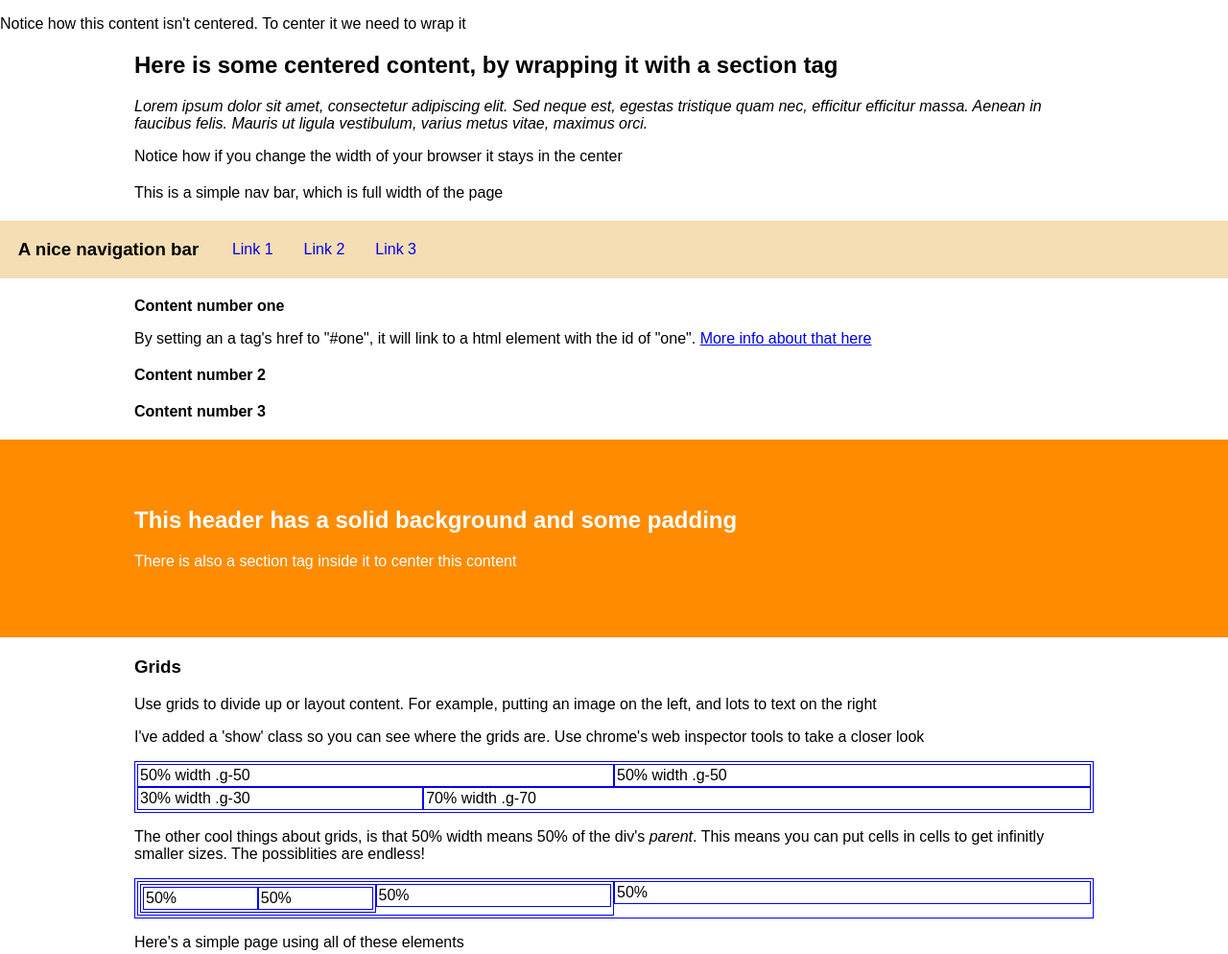
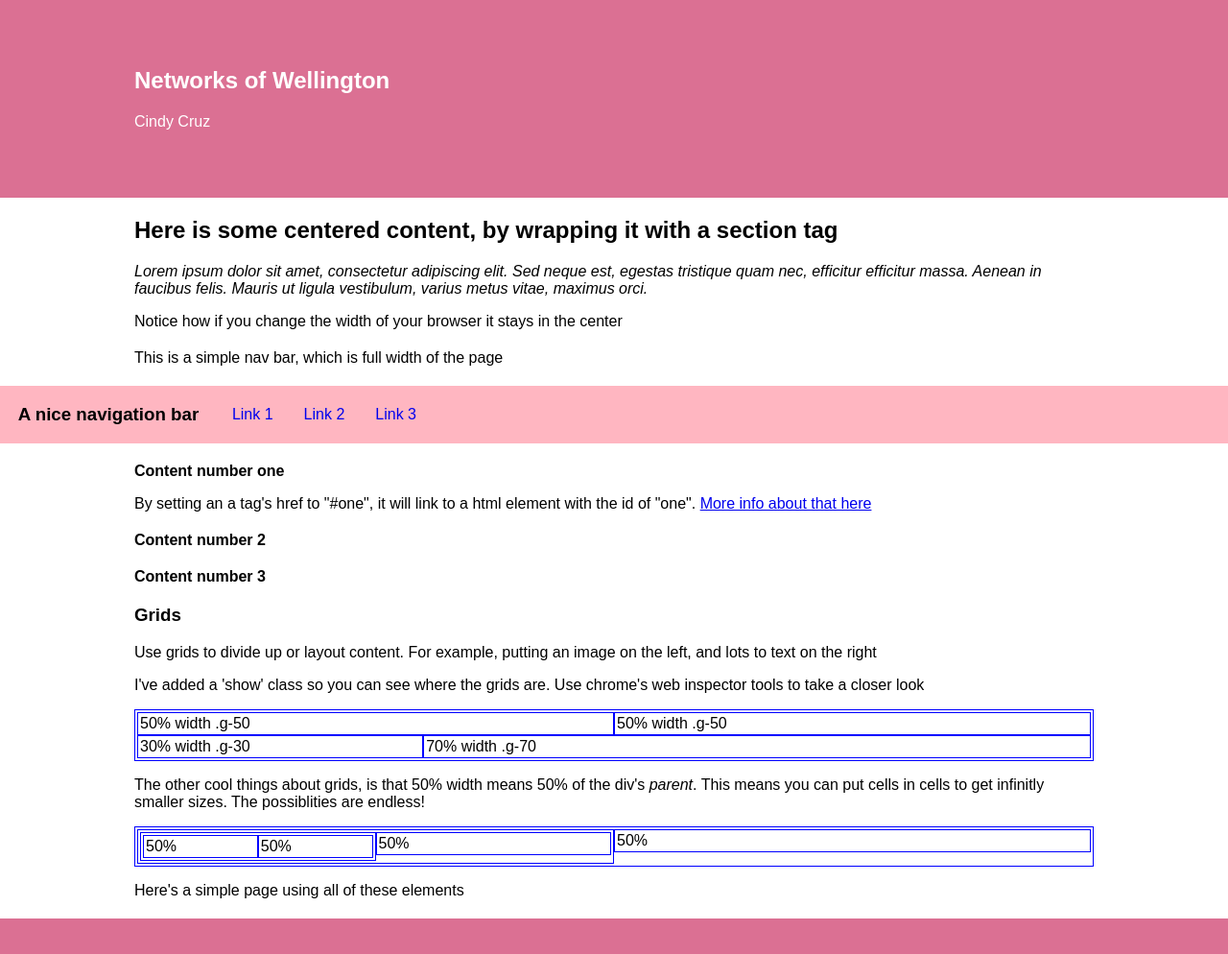
Before and after one commit to rosiest/mddn201-SA1, a plain HTML site: page index.html in a window 1280 px wide. Shown: the top 994 px of the page at 96% size. Drawn offline with Linux system fonts and the light colour scheme.

Commit message:
colours and layout

```diff
--- a/css/style.css
+++ b/css/style.css
@@ -18,7 +18,7 @@ section{
 }
 
 header{
-	background-color: darkOrange;
+	background-color: palevioletred;
 	color: white; /* more readable on an orange background */
 	padding-top: 50px;
 	padding-bottom: 50px;
@@ -27,7 +27,7 @@ header{
 nav{
 	width: 100%;
 	height: 60px;
-	background-color: wheat;
+	background-color: lightpink;
 }
 
 nav a, nav h3{
--- a/index.html
+++ b/index.html
@@ -10,7 +10,12 @@
 
 <body>
 
-<p>Notice how this content isn't centered. To center it we need to wrap it</p>
+	<header>
+		<section>
+			<h1>Networks of Wellington</h1>
+			<p>Cindy Cruz</p>
+		</section>
+	</header>
 
 	<section>
 		<h1>Here is some centered content, by wrapping it with a section tag</h1>
@@ -41,14 +46,6 @@
 	<section id="three">
 		<p><strong>Content number 3</strong></p>
 	</section>
-
-	<header>
-		<section>
-			<h1>This header has a solid background and some padding</h1>
-			<p>There is also a section tag inside it to center this content</p>
-		</section>
-	</header>
-
 
 
 	<section>
```
Also changed, not shown: 1 other file.
